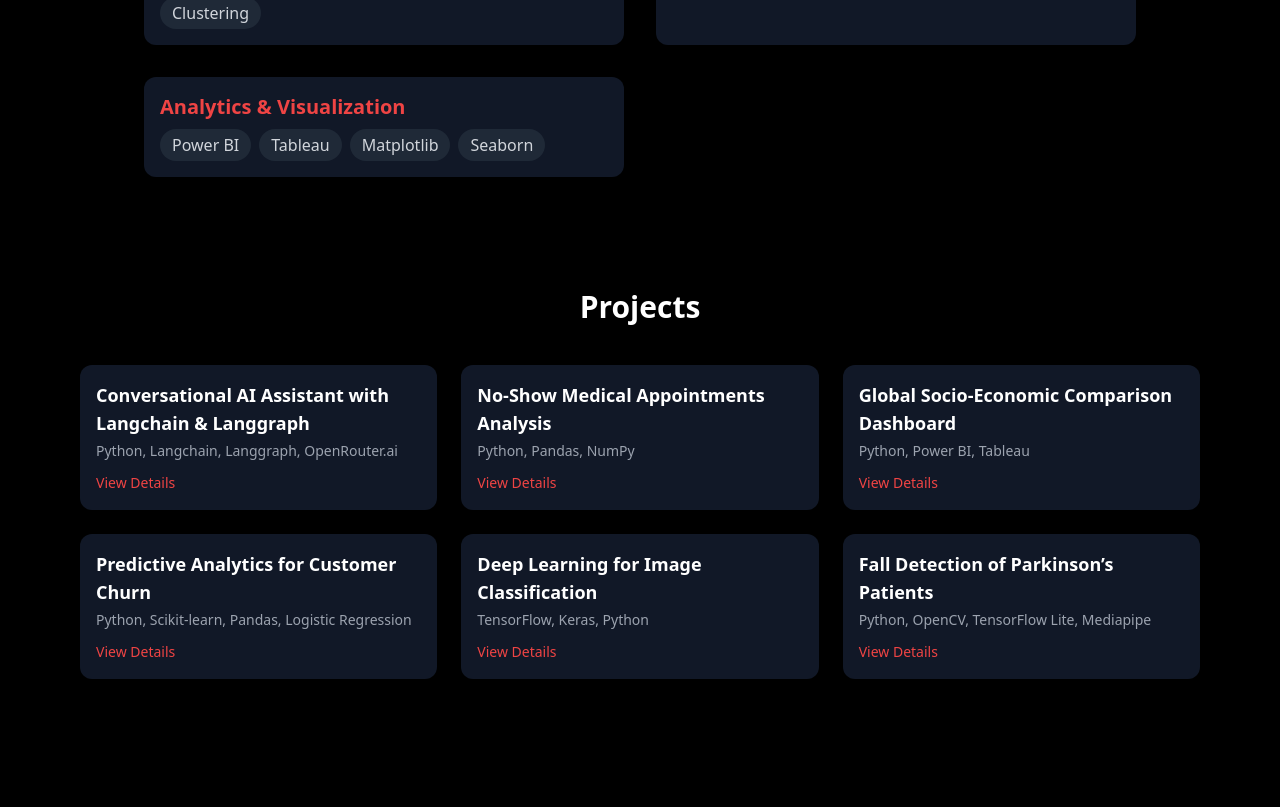
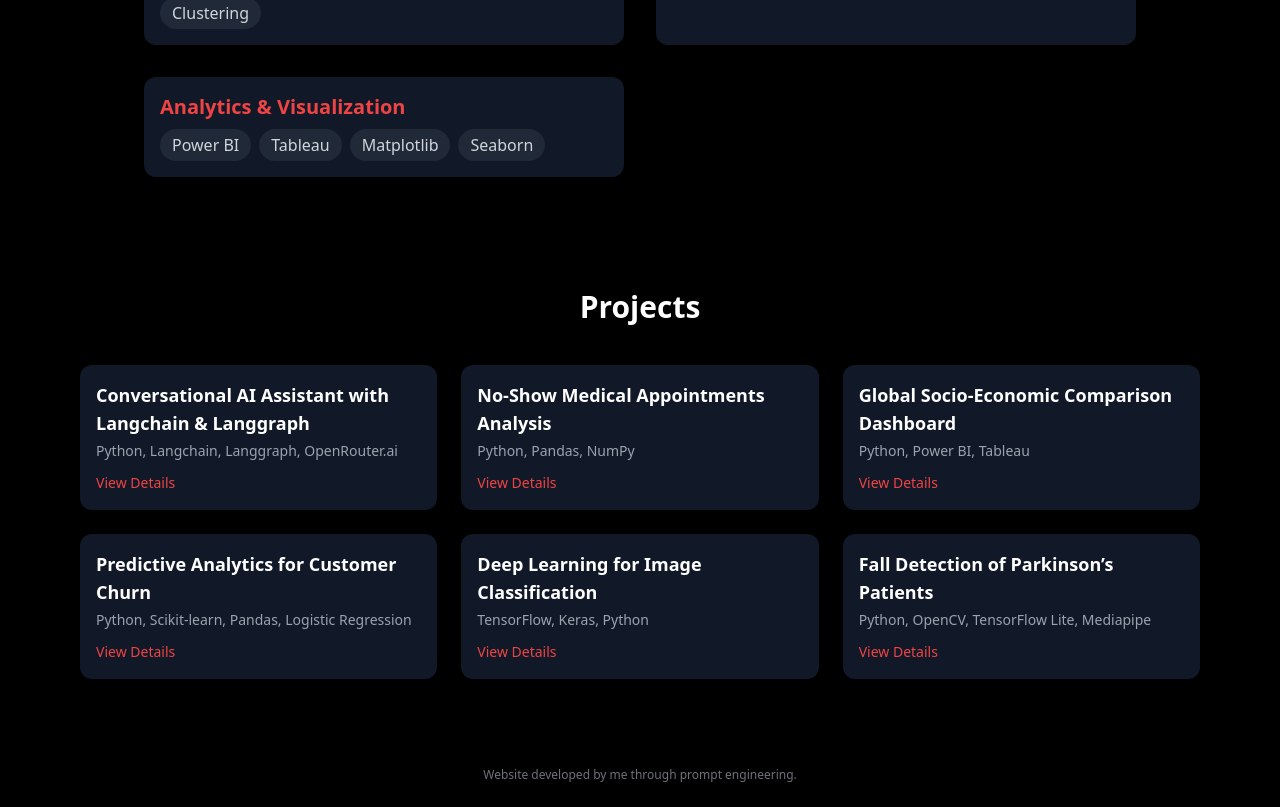
Before and after one commit to 132905/harsh-portfolio, a React (Vite) app: page / in a window 1280 px wide. Shown: the part 947-1754 px from the top of the page. Before the commit the page ends 1690 px from the top, so only its background shows below. Built offline with nearby package versions, Linux system fonts and the light colour scheme.

Commit message:
Update PortfolioHome.jsx

```diff
--- a/src/pages/PortfolioHome.jsx
+++ b/src/pages/PortfolioHome.jsx
@@ -153,6 +153,11 @@ export default function PortfolioHome() {
           </motion.div>
         )}
       </AnimatePresence>
+
+      {/* Footer */}
+      <footer className="text-center py-6 text-xs text-gray-400 opacity-70">
+  Website developed by me through prompt engineering.
+</footer>
     </main>
   );
 }
```
